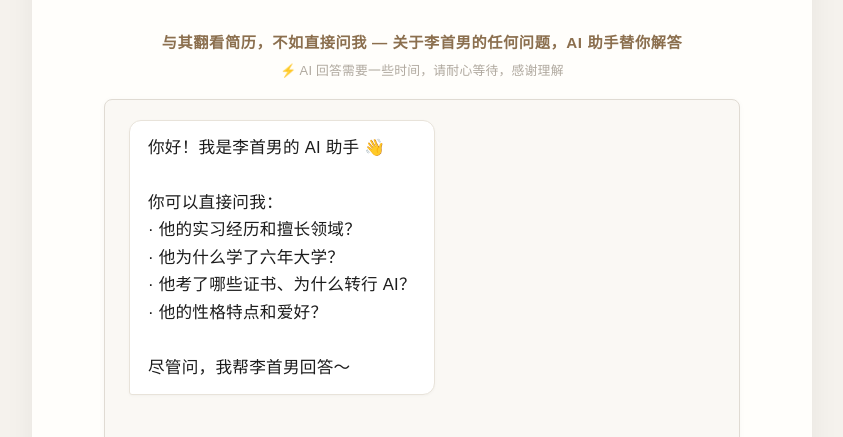
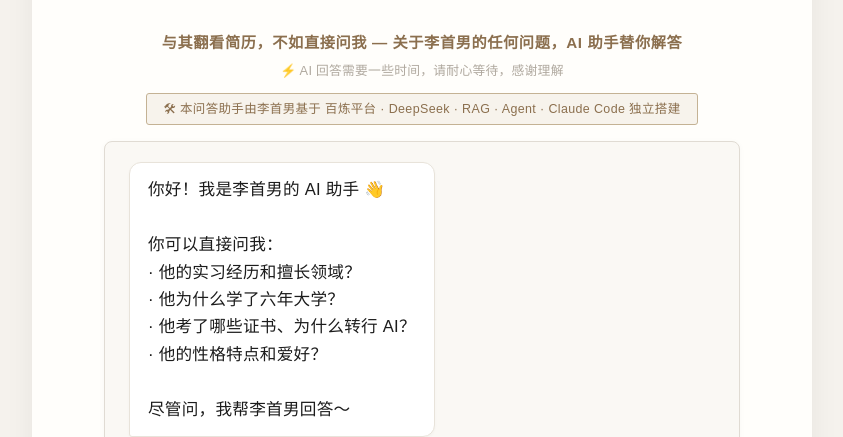
Before and after one commit to sli357714-ux/li-shounan-resume, a website: page index.html in a window 1280 px wide. Shown: the part 322-759 px from the top of the page, without its empty margins (218-1061 px from the left). Drawn offline with Linux system fonts and the light colour scheme.

Commit message:
AI问答区添加自制声明：百炼+DeepSeek+RAG+Agent+Claude Code

```diff
--- a/index.html
+++ b/index.html
@@ -120,6 +120,18 @@
       font-size: 0.80em;
       color: #b0a99f;
       font-family: "PingFang SC", "Microsoft YaHei", sans-serif;
+    }
+    .qa-prompt .built-by {
+      margin-top: 10px;
+      font-size: 0.78em;
+      color: var(--accent);
+      font-family: "PingFang SC", "Microsoft YaHei", sans-serif;
+      letter-spacing: 0.03em;
+      border: 1px solid var(--accent-dim);
+      display: inline-block;
+      padding: 4px 16px;
+      border-radius: 3px;
+      background: var(--accent-light);
     }
 
     /* 聊天气泡容器 */
@@ -473,6 +485,7 @@
     <div class="qa-prompt">
       <div class="teaser">与其翻看简历，不如直接问我 — 关于李首男的任何问题，AI 助手替你解答</div>
       <div class="hint">⚡ AI 回答需要一些时间，请耐心等待，感谢理解</div>
+      <div class="built-by">🛠 本问答助手由李首男基于 百炼平台 · DeepSeek · RAG · Agent · Claude Code 独立搭建</div>
     </div>
 
     <div class="chat-box">
```
